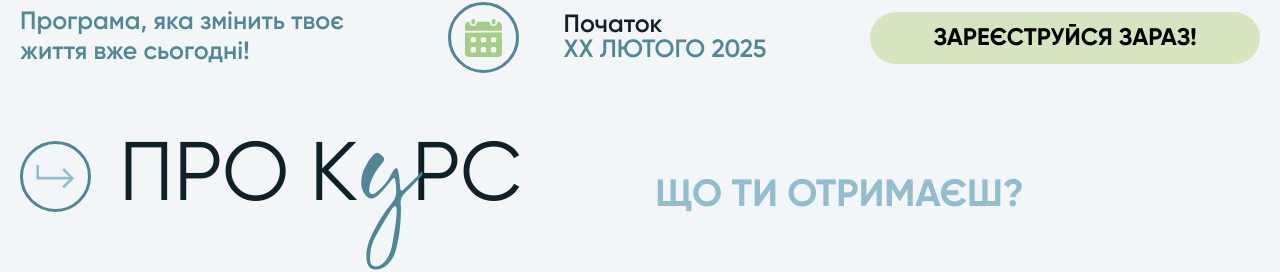
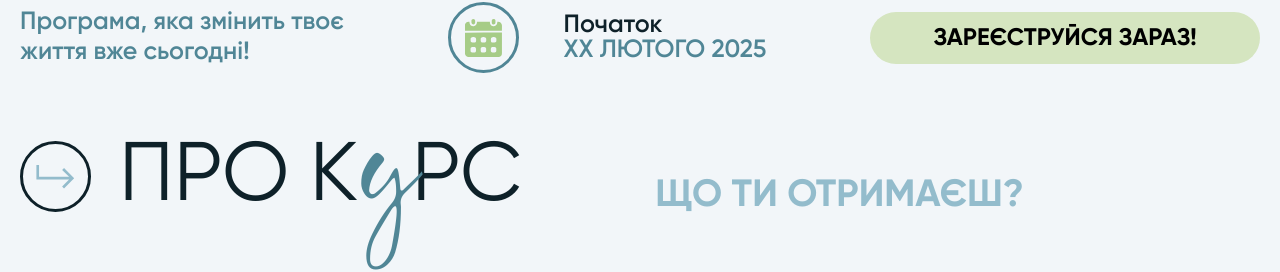
Before and after one commit to troewka/statements-about-oneself, a React (Create React App) app: page / in a window 1280 px wide. Shown: the part 816-1088 px from the top of the page. Built offline with nearby package versions, Linux system fonts and the light colour scheme.

Commit message:
fix Icon component

```diff
--- a/src/Components/Head-line/index.jsx
+++ b/src/Components/Head-line/index.jsx
@@ -4,11 +4,10 @@ import styles from './styles.module.scss';
 
 export const HeadLine = ({ text, letters }) => {
   const splitText = text.split('');
-  console.log(splitText);
   return (
     <div className={styles.headline}>
       <div className={styles.headline__icon}>
-        <Icon name='arrowSmall' size='M'/>
+        <Icon name='arrowSmall' size='M' borderColor='black'/>
       </div>
       <h2 className={styles.headline__title}>{splitText.map((char, index) => (
         <Fragment key={char + index}>
--- a/src/Components/Icon/index.jsx
+++ b/src/Components/Icon/index.jsx
@@ -12,7 +12,7 @@ import { ReactComponent as ArrowLeft } from '../../assets/images/icons/arrow_lef
 import { ReactComponent as ArrowRight } from '../../assets/images/icons/arrow_right.svg';
 import styles from './styles.module.scss';
 
-export const Icon = ({ name, size, color, hoverColor, bg, hoverBg, onClick }) => {
+export const Icon = ({ name, size, color, borderColor, hoverColor, bg, hoverBg, onClick }) => {
   const [isHover, setIsHover] = useState();
 
   const icons = {
@@ -39,6 +39,7 @@ export const Icon = ({ name, size, color, hoverColor, bg, hoverBg, onClick }) =>
     size === 'M' && styles.size__m,
     size === 'L' && styles.size__l,
     size === 'XL' && styles.size__xl,
+    borderColor === 'black' && styles.size__m_black
   );
 
   return (
--- a/src/Components/Icon/styles.module.scss
+++ b/src/Components/Icon/styles.module.scss
@@ -1,5 +1,4 @@
 .size {
-  background-color: #F2F6F9;
   display: flex;
   justify-content: center;
   align-items: center;
@@ -18,14 +17,12 @@
   &__m {
     width: 71px;
     height: 71px;
+    &_black {
+      border: 3px solid #0E2129;
+    }
   }
   &__l {
     width: 86px;
     height: 86px;
   }
-  &__xl {
-    width: 94px;
-    height: 94px;
-    border: 2px solid #0e2129;
-  }
 }
```
Also changed, not shown: 1 other file (tests, documents, lock files or other folders).
